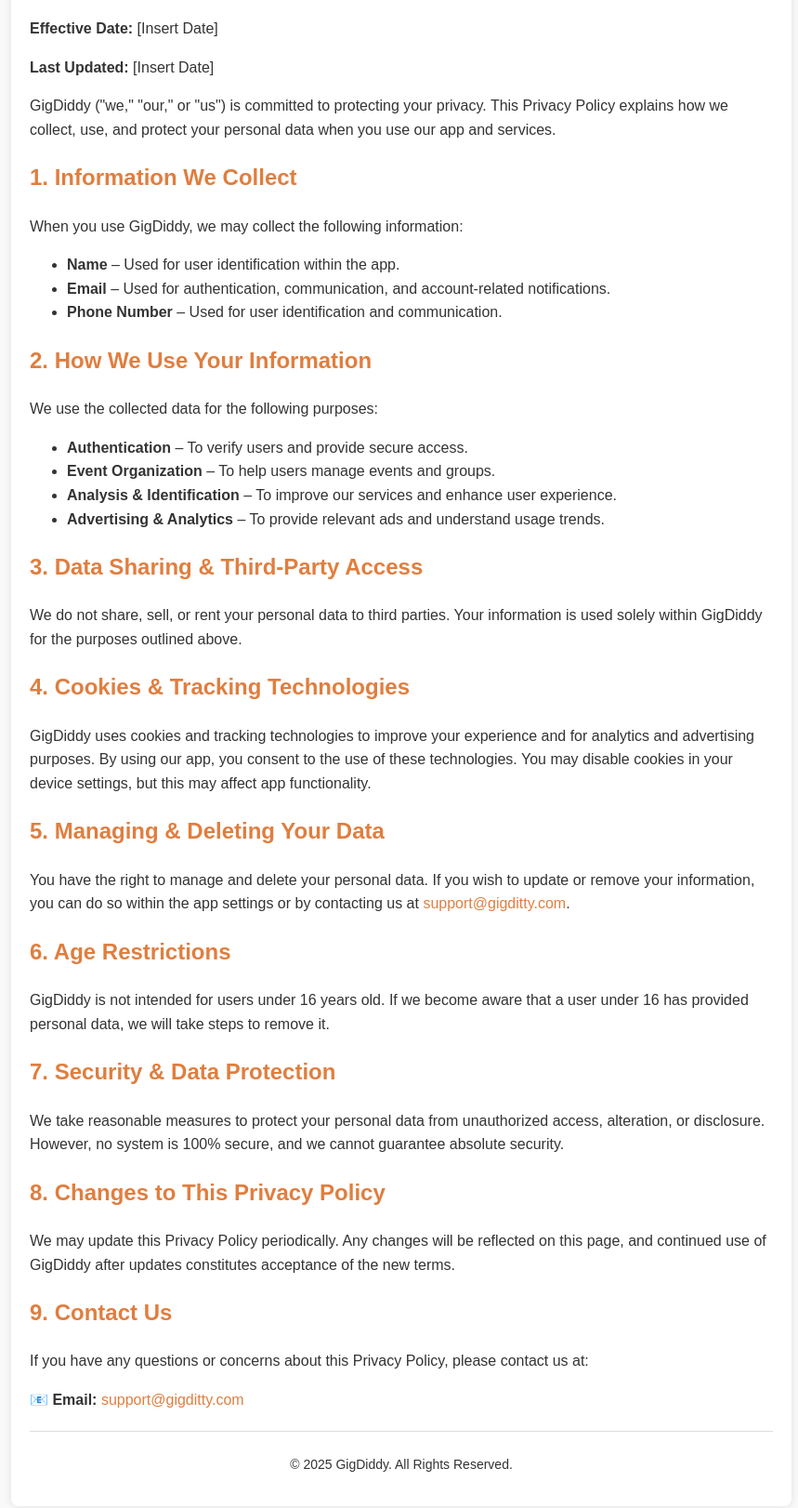
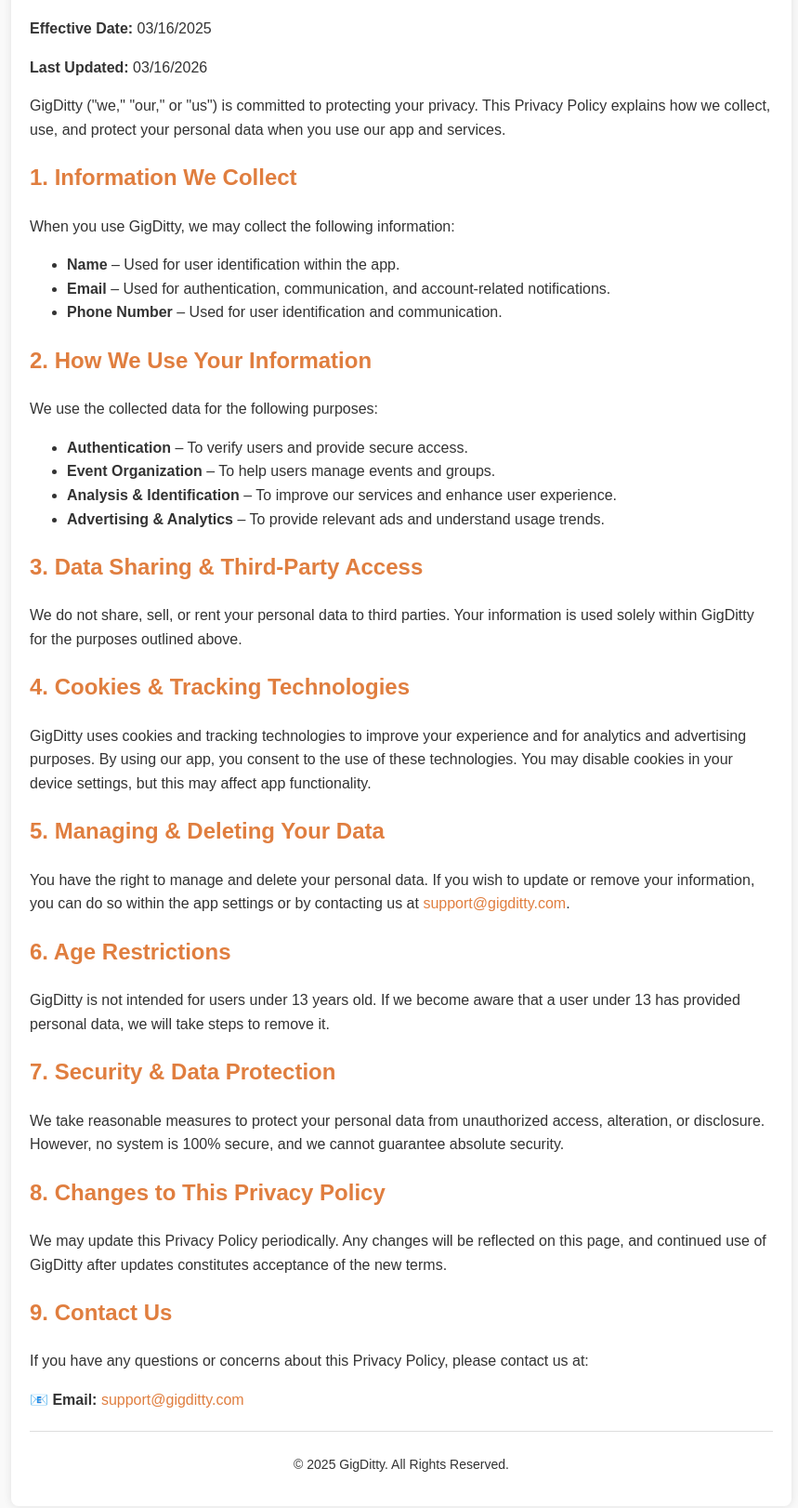
Before and after one commit to gigditty/gigditty-site, a plain HTML site: page privacy.html in a window 1280 px wide. Shown: the part 136-1758 px from the top of the page at 93% size, without its empty margins (208-1067 px from the left). Drawn offline with Linux system fonts and the light colour scheme.

Commit message:
updated terms

```diff
--- a/privacy.html
+++ b/privacy.html
@@ -3,7 +3,7 @@
 <head>
     <meta charset="UTF-8">
     <meta name="viewport" content="width=device-width, initial-scale=1.0">
-    <title>Privacy Policy | GigDiddy</title>
+    <title>Privacy Policy | GigDitty</title>
     <style>
         body {
             font-family: Arial, sans-serif;
@@ -44,13 +44,13 @@
 
     <div class="container">
         <h1>Privacy Policy</h1>
-        <p><strong>Effective Date:</strong> [Insert Date]</p>
-        <p><strong>Last Updated:</strong> [Insert Date]</p>
+        <p><strong>Effective Date:</strong> 03/16/2025</p>
+        <p><strong>Last Updated:</strong> 03/16/2026</p>
 
-        <p>GigDiddy ("we," "our," or "us") is committed to protecting your privacy. This Privacy Policy explains how we collect, use, and protect your personal data when you use our app and services.</p>
+        <p>GigDitty ("we," "our," or "us") is committed to protecting your privacy. This Privacy Policy explains how we collect, use, and protect your personal data when you use our app and services.</p>
 
         <h2>1. Information We Collect</h2>
-        <p>When you use GigDiddy, we may collect the following information:</p>
+        <p>When you use GigDitty, we may collect the following information:</p>
         <ul>
             <li><strong>Name</strong> – Used for user identification within the app.</li>
             <li><strong>Email</strong> – Used for authentication, communication, and account-related notifications.</li>
@@ -67,29 +67,29 @@
         </ul>
 
         <h2>3. Data Sharing & Third-Party Access</h2>
-        <p>We do not share, sell, or rent your personal data to third parties. Your information is used solely within GigDiddy for the purposes outlined above.</p>
+        <p>We do not share, sell, or rent your personal data to third parties. Your information is used solely within GigDitty for the purposes outlined above.</p>
 
         <h2>4. Cookies & Tracking Technologies</h2>
-        <p>GigDiddy uses cookies and tracking technologies to improve your experience and for analytics and advertising purposes. By using our app, you consent to the use of these technologies. You may disable cookies in your device settings, but this may affect app functionality.</p>
+        <p>GigDitty uses cookies and tracking technologies to improve your experience and for analytics and advertising purposes. By using our app, you consent to the use of these technologies. You may disable cookies in your device settings, but this may affect app functionality.</p>
 
         <h2>5. Managing & Deleting Your Data</h2>
         <p>You have the right to manage and delete your personal data. If you wish to update or remove your information, you can do so within the app settings or by contacting us at <a href="mailto:support@gigditty.com">support@gigditty.com</a>.</p>
 
         <h2>6. Age Restrictions</h2>
-        <p>GigDiddy is not intended for users under 16 years old. If we become aware that a user under 16 has provided personal data, we will take steps to remove it.</p>
+        <p>GigDitty is not intended for users under 13 years old. If we become aware that a user under 13 has provided personal data, we will take steps to remove it.</p>
 
         <h2>7. Security & Data Protection</h2>
         <p>We take reasonable measures to protect your personal data from unauthorized access, alteration, or disclosure. However, no system is 100% secure, and we cannot guarantee absolute security.</p>
 
         <h2>8. Changes to This Privacy Policy</h2>
-        <p>We may update this Privacy Policy periodically. Any changes will be reflected on this page, and continued use of GigDiddy after updates constitutes acceptance of the new terms.</p>
+        <p>We may update this Privacy Policy periodically. Any changes will be reflected on this page, and continued use of GigDitty after updates constitutes acceptance of the new terms.</p>
 
         <h2>9. Contact Us</h2>
         <p>If you have any questions or concerns about this Privacy Policy, please contact us at:</p>
         <p>📧 <strong>Email:</strong> <a href="mailto:support@gigditty.com">support@gigditty.com</a></p>
 
         <div class="footer">
-            <p>&copy; 2025 GigDiddy. All Rights Reserved.</p>
+            <p>&copy; 2025 GigDitty. All Rights Reserved.</p>
         </div>
     </div>
 
```
Also changed, not shown: terms.html (+5 -5 lines).
